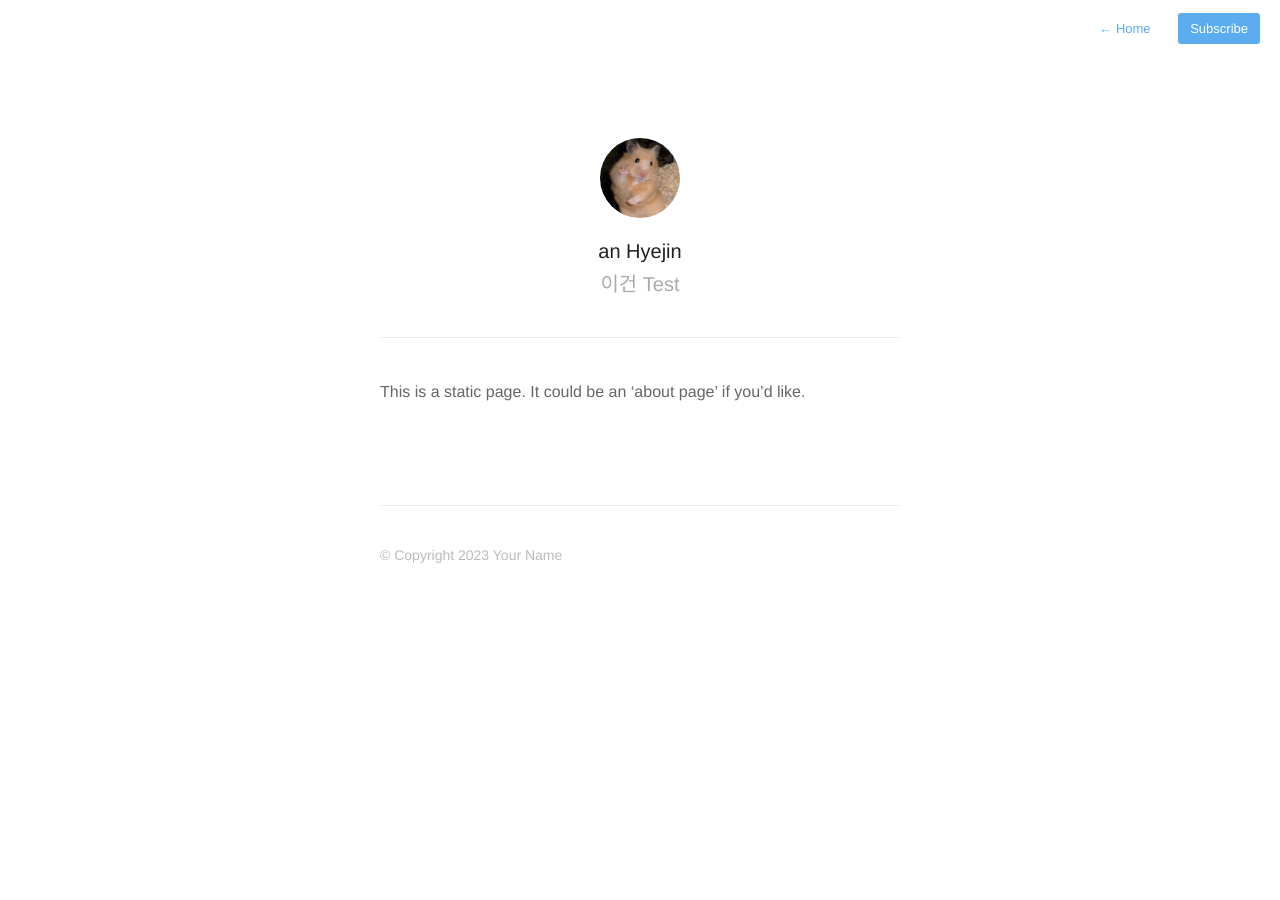
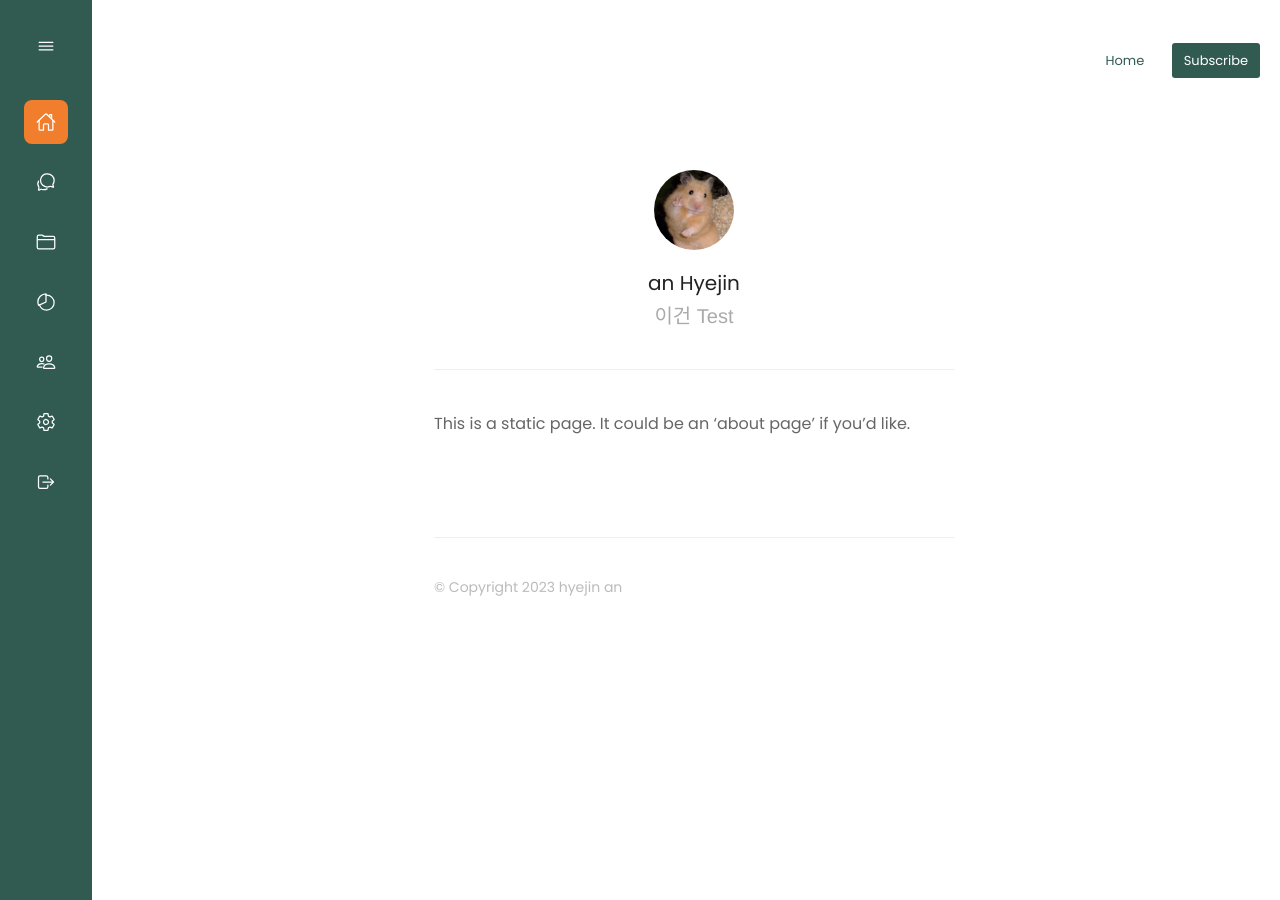
Before and after one commit to gpwlsdks/gpwlsdks.github.io, a Jekyll site: the page index.html, which Jekyll copies as it is, in a window 1280 px wide. Built offline with Jekyll 4.4.1, drawn with Linux system fonts in a browser that asks for light colours; nearby versions of some CDN libraries.

Commit message:
사이드바 추가

```diff
--- a/assets/css/style.css
+++ b/assets/css/style.css
@@ -1,3 +1,6 @@
+/* GOOGLE FONTS */
+@import url("https://fonts.googleapis.com/css2?family=Poppins:wght@400;600&display=swap");
+
 /* Reset */
 html,body,div,span,applet,object,iframe,h1,h2,h3,h4,h5,h6,p,blockquote,pre,a,abbr,acronym,address,big,cite,code,del,dfn,em,img,ins,kbd,q,s,samp,small,strike,strong,sub,sup,tt,var,b,u,i,center,dl,dt,dd,ol,ul,li,fieldset,form,label,legend,table,caption,tbody,tfoot,thead,tr,th,td,article,aside,canvas,details,embed,figure,figcaption,footer,header,hgroup,menu,nav,output,ruby,section,summary,time,mark,audio,video{border:0;font-size:100%;font:inherit;vertical-align:baseline;margin:0;padding:0}article,aside,details,figcaption,figure,footer,header,hgroup,menu,nav,section{display:block}body{line-height:1}blockquote,q{quotes:none}blockquote:before,blockquote:after,q:before,q:after{content:none}table{border-collapse:collapse;border-spacing:0}
 *, *:before, *:after { -moz-box-sizing: border-box; -webkit-box-sizing: border-box; box-sizing: border-box; }
@@ -34,13 +37,6 @@ html,body,div,span,applet,object,iframe,h1,h2,h3,h4,h5,h6,p,blockquote,pre,a,abb
 	text-transform: none;
 	line-height: 1em;
 }
-.icon-facebook:before { content: '\e802'; }
-.icon-facebook-squared:before { content: '\e800'; }
-.icon-twitter:before { content: '\e801'; }
-.icon-twitter-1:before { content: '\e804'; }
-.icon-facebook-circled:before { content: '\e805'; }
-.icon-twitter-circled:before { content: '\e806'; }
-.icon-facebook-rect:before { content: '\e803'; }
 
 /* Spacing */
 .post h1, h3, h4, h5, p, .post-body ul, #post-list li, pre {
@@ -55,18 +51,58 @@ body {
 	color: #666;
 	-webkit-font-smoothing: antialiased;
 	text-rendering: optimizeLegibility;
+
+	position: relative;
+    margin: 0;
+    padding: 2rem 0 0 6.75rem;
+    font-family: var(--body-font);
+    font-size: var(--normal-font-size);
+    transition: .5s;
+}
+/* VARIABLES CSS */
+:root {
+    --nav--width: 92px;
+
+    /* Colores */
+    --first-color: #F07E2C;
+    --bg-color: #315B51;
+    --sub-color: #fff;
+    --white-color: #fff;
+
+    /* Fuente y tipografia */
+    --body-font: 'Poppins', sans-serif;
+    --normal-font-size: 1rem;
+    --small-font-size: .875rem;
+
+    /* z index */
+    --z-fixed: 100;
 }
 
+/* BASE */
+*, ::before, ::after {
+    box-sizing: border-box;
+}
 h1 {
 	font-size: 30px;
 	letter-spacing: -1px;
 	color: #222;
 	font-weight: bold;
+	margin: 0;
 }
 
 h2 {
 	font: italic 19px/1.3em Georgia,serif;
 	color: #bbb;
+}
+
+ul {
+    margin: 0;
+    padding: 0;
+    list-style: none;
+}
+
+a {
+    text-decoration: none;
 }
 
 .profile #wrapper {
@@ -108,6 +144,7 @@ h2 {
 
 }
 
+
 nav.main-nav {
 	padding: 20px 20px 0;
 
@@ -125,7 +162,7 @@ nav.main-nav a {
 	top: 8px;
 	right: 6px;
 	padding: 8px 12px;
-	color: #5badf0;
+	color: #315B51;
 	font-size: 13px;
 	/*font-weight: bold;*/
 	line-height: 1.35;
@@ -133,7 +170,7 @@ nav.main-nav a {
 
 }
 nav.main-nav a.cta {
-	background: #5badf0;
+	background: #315B51;
 	color: #fff;
 	margin-left: 12px;
 }
@@ -165,11 +202,11 @@ a,
 #post-list li:hover .dates,
 #title:hover {
 	text-decoration: none;
-	color: #5badf0;
-	color: #5694f1;
+	color: #fff;
+	color: #fff;
 }
 
-p a { color: #5694f1; }
+p a { color: #fff; }
 
 /*Transitions*/
 a,
@@ -417,9 +454,9 @@ Post List
 }
 
 #archive-link:hover {
-	background: #5694f1;
+	background: #fff;
 	color: #fff;
-	box-shadow: 0 0 0 1px #5694f1;
+	box-shadow: 0 0 0 1px #fff;
 }
 
 #archive-link span {
@@ -574,7 +611,7 @@ h2.month {
 }
 
 #archive-list li a:hover,#archive-list li:hover .dates {
-	color: #5694f1;
+	color: #fff;
 }
 
 #post-meta img.avatar {
@@ -595,7 +632,7 @@ h2.month {
 
 #post-list.archive.readmore a{
 	font: 400 16px/1.6 "Helvetica Neue",helvetica,Arial,sans-serif;
-	color: #5694f1;
+	color: #fff;
 }
 
 #post-list.archive.readmore a:hover{
@@ -605,12 +642,7 @@ h2.month {
 #post-list.archive.readmore .dates{
 	font: 300 16px/1.6 "Helvetica Neue",helvetica,Arial,sans-serif;
 }
-#sharing a.facebook {
-  background: #4361b3;
-}
-#sharing a.twitter {
-  background: #4fafed;
-}
+
 
 #sharing a {
   font-size: 20px;
@@ -642,3 +674,121 @@ h2.month {
 	.post h1 { font-size:24px; }
 	.post h2 { font-size:20px; }
 }
+
+/* sidebar */
+/* l NAV */
+.l-navbar {
+    position: fixed;
+    top: 0;
+    left: 0;
+    width: var(--nav--width);
+    height: 100vh;
+    background-color: var(--bg-color);
+    color: var(--white-color);
+    padding: 1.5rem 1.5rem 2rem;
+    transition: .5s;
+    z-index: var(--z-fixed);
+}
+
+/* NAV */
+.nav {
+    height: 100%;
+    display: flex;
+    flex-direction: column;
+    justify-content: space-between;
+    overflow: hidden;
+}
+
+.nav__brand {
+    display: grid;
+    grid-template-columns: max-content max-content;
+    justify-content: space-between;
+    align-items: center;
+    margin-bottom: 2rem;
+}
+
+.nav__toggle {
+    font-size: 1.25rem;
+    padding: .75rem;
+    cursor: pointer;
+}
+
+.nav__logo {
+    color: var(--white-color);
+    font-weight: 600;
+}
+
+.nav__link {
+    display: grid;
+    grid-template-columns: max-content max-content;
+    align-items: center;
+    column-gap: .75rem;
+    padding: .75rem;
+    color: var(--white-color);
+    border-radius: .5rem;
+    margin-bottom: 1rem;
+    transition: .3s;
+    cursor: pointer;
+}
+
+.nav__link:hover {
+    background-color: var(--first-color);
+}
+
+.nav__icon {
+    font-size: 1.25rem;
+}
+
+.nav_name {
+    font-size: var(--small-font-size);
+}
+
+/* Expander menu */
+.expander {
+    width: calc(var(--nav--width) + 9.25rem);
+}
+
+/* Add padding body*/
+.body-pd {
+    padding: 2rem 0 0 16rem;
+}
+
+/* Active links menu */
+.active {
+    background-color: var(--first-color);
+}
+
+/* COLLAPSE */
+.collapse {
+    grid-template-columns: 20px max-content 1fr;
+}
+
+.collapse__link {
+    justify-self: flex-end;
+    transition: .5;
+}
+
+.collapse__menu {
+    display: none;
+    padding: .75rem 2.25rem;
+}
+
+.collapse__sublink {
+    color: var(--sub-color);
+    font-size: var(--small-font-size);
+}
+
+.collapse__sublink:hover {
+    color: var(--white-color);
+}
+
+/* Show collapse */
+.showCollapse {
+    display: block;
+}
+
+/* Rotate icon */
+.rotate {
+    transform: rotate(180deg);
+    transition: .5s;
+}
--- a/assets/js/main.js
+++ b/assets/js/main.js
@@ -34,3 +34,45 @@ function retina() {
 };
 
 $(document).ready(retina);
+
+
+/*side barrr */
+
+/* EXPANDER MENU */
+const showMenu = (toggleId, navbarId, bodyId) => {
+    const toggle = document.getElementById(toggleId),
+    navbar = document.getElementById(navbarId),
+    bodypadding = document.getElementById(bodyId)
+
+    if( toggle && navbar ) {
+        toggle.addEventListener('click', ()=>{
+            navbar.classList.toggle('expander');
+
+            bodypadding.classList.toggle('body-pd')
+        })
+    }
+}
+
+showMenu('nav-toggle', 'navbar', 'body-pd')
+
+/* LINK ACTIVE */
+const linkColor = document.querySelectorAll('.nav__link')
+function colorLink() {
+    linkColor.forEach(l=> l.classList.remove('active'))
+    this.classList.add('active')
+}
+linkColor.forEach(l=> l.addEventListener('click', colorLink))
+
+/* COLLAPSE MENU */
+const linkCollapse = document.getElementsByClassName('collapse__link')
+var i
+
+for(i=0;i<linkCollapse.length;i++) {
+    linkCollapse[i].addEventListener('click', function(){
+        const collapseMenu = this.nextElementSibling
+        collapseMenu.classList.toggle('showCollapse')
+
+        const rotate = collapseMenu.previousElementSibling
+        rotate.classList.toggle('rotate')
+    });
+}
--- a/index.html
+++ b/index.html
@@ -5,25 +5,21 @@
   <meta http-equiv="X-UA-Compatible" content="IE=edge,chrome=1">
   <meta name="viewport" content="width=device-width, initial-scale=1">
 
-  <title>Your New Jekyll Site - About</title>
+  <title>this is resume</title>
   <link rel="shortcut icon" href="/assets/images/favicon.ico">
   <link rel="stylesheet" href="/assets/css/style.css">
   <link rel="alternate" type="application/rss+xml" title="My Blog" href="/feed.xml">
   <link rel="stylesheet" href="/assets/css/highlight.css">
 </head>
-<body>
+<body id="body-pd">
 
-  <nav class="main-nav">
-
-        <a href="/"> <span class="arrow">←</span> Home </a>
-
-
-
+<nav class="main-nav">
+    <a href="/"> Home </a>
     <a class="cta" href="/feed.xml">Subscribe</a>
 </nav>
 
 
-      <div class="profile">
+<div class="profile">
     <section id="wrapper">
         <header id="header">
 
@@ -37,15 +33,75 @@
     </section>
 </div>
 
+<div class="l-navbar" id="navbar">
+  <nav class="nav">
+      <div>
+          <div class="nav__brand">
+              <ion-icon name="menu-outline" class="nav__toggle" id="nav-toggle"></ion-icon>
+              <a href="#" class="nav__logo">Bedimcode</a>
+          </div>
+          <div class="nav__list">
+              <a href="#" class="nav__link active">
+                  <ion-icon name="home-outline" class="nav__icon"></ion-icon>
+                  <span class="nav_name">Dashboard</span>
+              </a>
+              <a href="#" class="nav__link">
+                  <ion-icon name="chatbubbles-outline" class="nav__icon"></ion-icon>
+                  <span class="nav_name">Messenger</span>
+              </a>
 
-  <section id="wrapper" class="home">
-    <p>This is a static page. It could be an ‘about page’ if you’d like.</p>
+              <div href="#" class="nav__link collapse">
+                  <ion-icon name="folder-outline" class="nav__icon"></ion-icon>
+                  <span class="nav_name">Projects</span>
 
-<footer id="footer">
-    <p class="small">© Copyright 2023 Your Name</p>
-</footer>
+                  <ion-icon name="chevron-down-outline" class="collapse__link"></ion-icon>
 
-  </section>
+                  <ul class="collapse__menu">
+                      <a href="#" class="collapse__sublink">Data</a>
+                      <a href="#" class="collapse__sublink">Group</a>
+                      <a href="#" class="collapse__sublink">Members</a>
+                  </ul>
+              </div>
+
+              <a href="#" class="nav__link">
+                  <ion-icon name="pie-chart-outline" class="nav__icon"></ion-icon>
+                  <span class="nav_name">Analytics</span>
+              </a>
+
+              <div href="#" class="nav__link collapse">
+                  <ion-icon name="people-outline" class="nav__icon"></ion-icon>
+                  <span class="nav_name">Team</span>
+
+                  <ion-icon name="chevron-down-outline" class="collapse__link"></ion-icon>
+
+                  <ul class="collapse__menu">
+                      <a href="#" class="collapse__sublink">Data</a>
+                      <a href="#" class="collapse__sublink">Group</a>
+                      <a href="#" class="collapse__sublink">Members</a>
+                  </ul>
+              </div>
+
+              <a href="#" class="nav__link">
+                  <ion-icon name="settings-outline" class="nav__icon"></ion-icon>
+                  <span class="nav_name">Settings</span>
+              </a>
+          </div>
+          <a href="#" class="nav__link">
+              <ion-icon name="log-out-outline" class="nav__icon"></ion-icon>
+              <span class="nav_name">Log out</span>
+          </a>
+      </div>
+  </nav>
+</div>
+
+<!-- IONICONS -->
+<script src="https://unpkg.com/ionicons@5.2.3/dist/ionicons.js"></script>
+<section id="wrapper" class="home">
+  <p>This is a static page. It could be an ‘about page’ if you’d like.</p>
+    <footer id="footer">
+        <p class="small">© Copyright 2023 hyejin an</p>
+    </footer>
+</section>
 
   <script src="https://ajax.googleapis.com/ajax/libs/jquery/2.1.1/jquery.min.js"></script>
   <script src="/assets/js/main.js"></script>
```
Also changed, not shown: assets/images/avatar.png (deleted), assets/images/avatar@2x.png (deleted), assets/images/favicon.ico.
